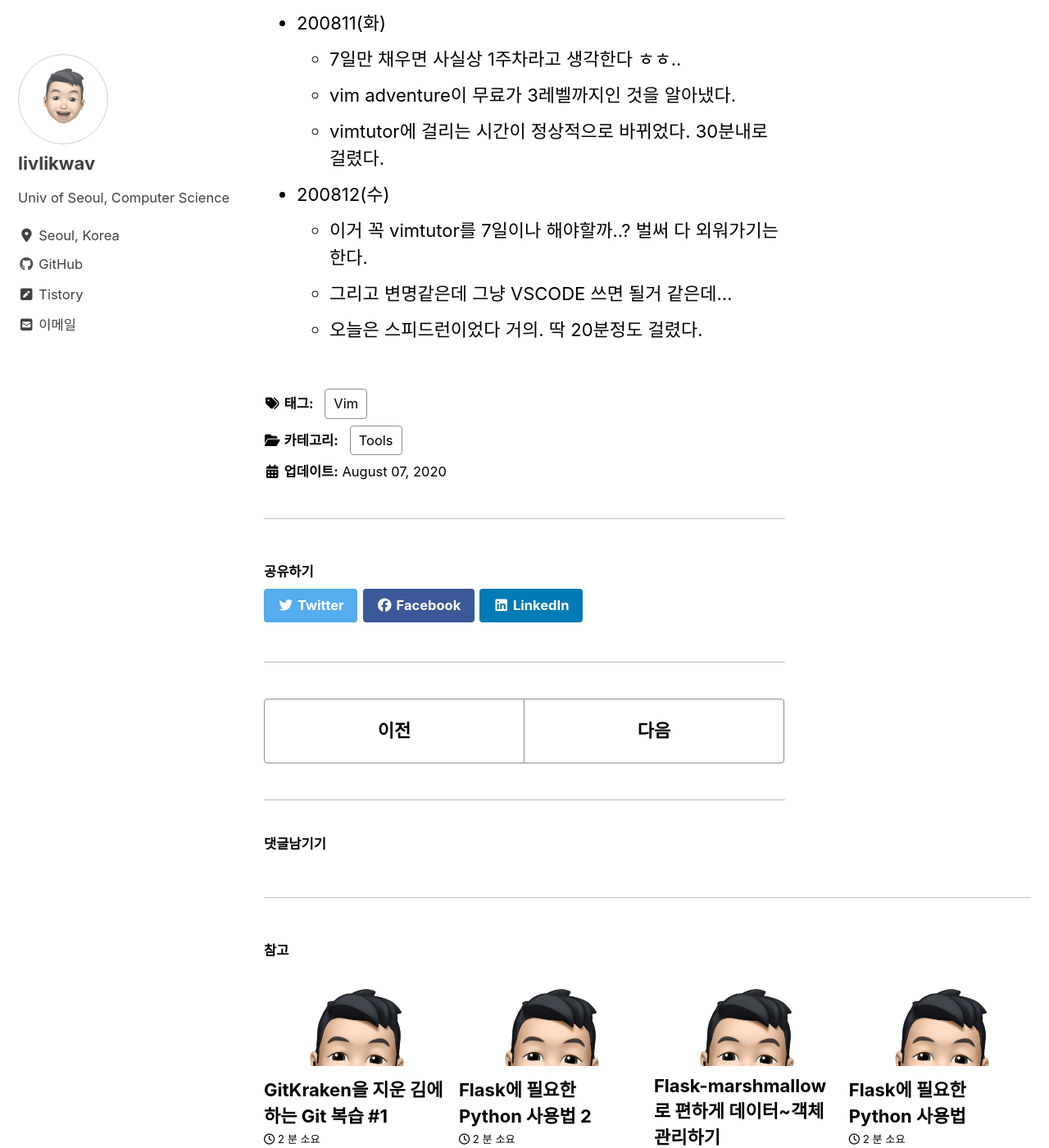
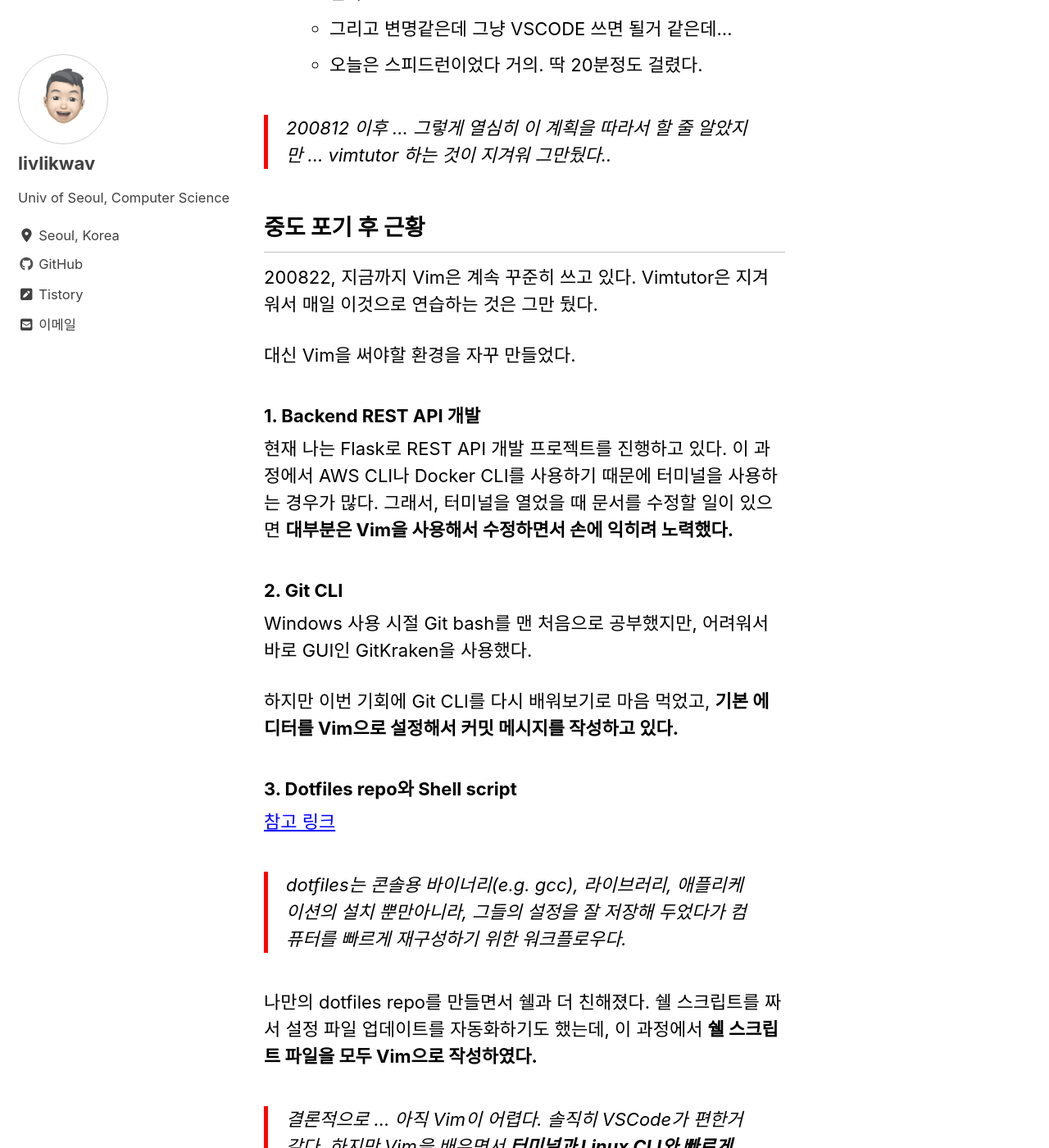
Before and after one commit to livlikwav/livlikwav.github.io, a Jekyll site: the page built from _posts/2020-08-22-road-to-vim-user.md, in a window 1280 px wide and 1400 px high, scrolled down 3826 px. Shown: the whole window at 82% size. Built offline with Jekyll 4.4.1, drawn with Linux system fonts in a browser that asks for light colours; cached includes are drawn as plain includes; nearby versions of some CDN libraries; comment, search, counter and statistics services are not loaded; some of the changed text lies outside the part shown.

Commit message:
Edit vim post

````diff
--- a/_posts/2020-08-07-road-to-vim-user.md
+++ b/_posts/2020-08-22-road-to-vim-user.md
@@ -1,5 +1,5 @@
 ---
-title:  "VIM 학습일지 : '멋'을 향한 여정"
+title:  "VIM 학습일지, 멋을 향한 여정"
 excerpt: "스벅 딱 가서, 터미널 열어서 git이고 vim이고 그냥 다 ..."
 
 
@@ -7,16 +7,19 @@ categories:
 -  Tools
 tags:
 -  Vim
-last_modified_at: 2020-08-07TO20:30:00+09:00
+last_modified_at: 2020-08-22TO20:30:00+09:00
 ---
 - [Vim 공부 시작](#vim-공부-시작)
   - [참고한 글](#참고한-글)
   - [Vim의 장점](#vim의-장점)
   - [Vim 학습계획](#vim-학습계획)
-  - [Vim 설정 저장 팁](#vim-설정-저장-팁)
   - [Vim을 배우기 위한 도구들](#vim을-배우기-위한-도구들)
 - [Vim 학습 일지](#vim-학습-일지)
   - [1주차](#1주차)
+- [중도 포기 후 근황](#중도-포기-후-근황)
+  - [1. Backend REST API 개발](#1-backend-rest-api-개발)
+  - [2. Git CLI](#2-git-cli)
+  - [3. Dotfiles repo와 Shell script](#3-dotfiles-repo와-shell-script)
 
 ## Vim 공부 시작
 
@@ -65,21 +68,6 @@ Vim 배우기 4주 계획은 다음과 같았다.
    1. Vim을 하나의 언어로 생각하고 새로운 명령어를 조합하자
    2. 이 내용은 다시 [이 글](https://medium.com/@jungseobshin/vim-%EB%B0%B0%EC%9A%B0%EB%8A%94-%EB%B2%95-4%EC%A3%BC-%EA%B3%84%ED%9A%8D-77f3f7e263f7)을 참고하자.
 
-### Vim 설정 저장 팁
-
-Vim 설정을 할 때 home 디렉토리에 .vim 폴더를 생성하여 아래 구조로 세팅하자.Vim의 최신 버전은 .vim 디렉토리 안에 vimrc 파일을 찾을 수 있다고 한다.
-이 하나의 폴더로 모든것을 설정할 수 있습니다.
-
-git 저장소에 방금 만든 나만의 .vim 디렉토리를 올려두면,
-어느 컴퓨터에서도 쉽게 clone을 받고, vim 설정을 할 수 있다.
-
-```markdown
-.vim/
-├── colors/   <- directory for color schemes
-├── plugin/   <- directory for standard
-└── vimrc     <- file with main config
-```
-
 ### Vim을 배우기 위한 도구들
 
 - Vimtutor
@@ -87,7 +75,7 @@ git 저장소에 방금 만든 나만의 .vim 디렉토리를 올려두면,
   - terminal에서 `$ vimtutor`
 - [VIM Adventures](https://vim-adventures.com/)
   - 3레벨 이후로는 유료다. 거의 못함.
-  - 하지만 hjkl 이동 감각 올리기에는 좋다
+  - 하지만 hjkl 이동 감각 키우기에는 좋다.
 - [Interactive Vim Tutorial](https://www.openvim.com/tutorial.html)
   - 웹 상에서 바로 가능한 튜토리얼이다
 - 그 외에도 위의 '완전 초보를 위한 Vim' 글 맨 밑에 참고할만한 자료가 많다.
@@ -108,3 +96,43 @@ git 저장소에 방금 만든 나만의 .vim 디렉토리를 올려두면,
   - 이거 꼭 vimtutor를 7일이나 해야할까..? 벌써 다 외워가기는 한다.
   - 그리고 변명같은데 그냥 VSCODE 쓰면 될거 같은데...
   - 오늘은 스피드런이었다 거의. 딱 20분정도 걸렸다.
+
+> 200812 이후 ...
+> 그렇게 열심히 이 계획을 따라서 할 줄 알았지만 ...
+> vimtutor 하는 것이 지겨워 그만뒀다..
+
+## 중도 포기 후 근황
+
+200822,
+지금까지 Vim은 계속 꾸준히 쓰고 있다.
+Vimtutor은 지겨워서 매일 이것으로 연습하는 것은 그만 뒀다.
+
+대신 Vim을 써야할 환경을 자꾸 만들었다.
+
+### 1. Backend REST API 개발
+
+현재 나는 Flask로 REST API 개발 프로젝트를 진행하고 있다.
+이 과정에서 AWS CLI나 Docker CLI를 사용하기 때문에 터미널을 사용하는 경우가 많다.
+그래서, 터미널을 열었을 때 문서를 수정할 일이 있으면 **대부분은 Vim을 사용해서 수정하면서 손에 익히려 노력했다.**
+
+### 2. Git CLI
+
+Windows 사용 시절 Git bash를 맨 처음으로 공부했지만,
+어려워서 바로 GUI인 GitKraken을 사용했다.
+
+하지만 이번 기회에 Git CLI를 다시 배워보기로 마음 먹었고,
+**기본 에디터를 Vim으로 설정해서 커밋 메시지를 작성하고 있다.**
+
+### 3. Dotfiles repo와 Shell script
+
+[참고 링크](https://blog.appkr.dev/work-n-play/dotfiles/)
+> dotfiles는 콘솔용 바이너리(e.g. gcc), 라이브러리, 애플리케이션의 설치 뿐만아니라, 그들의 설정을 잘 저장해 두었다가 컴퓨터를 빠르게 재구성하기 위한 워크플로우다.
+
+나만의 dotfiles repo를 만들면서 쉘과 더 친해졌다.
+쉘 스크립트를 짜서 설정 파일 업데이트를 자동화하기도 했는데,
+이 과정에서 **쉘 스크립트 파일을 모두 Vim으로 작성하였다.**
+
+> 결론적으로 ...
+아직 Vim이 어렵다. 솔직히 VSCode가 편한거 같다.
+하지만 Vim을 배우면서 **터미널과 Linux CLI와 빠르게 친해지는 것 같다.**
+앞으로도 꾸준히 연습할 계획이다.
````
Also changed, not shown: _drafts/2020-08-20-vimrc-and-dotfiles.md (+8 -1 lines), _drafts/2020-08-21-back-to-git-cli-2.md (added, +17 -0 lines).
